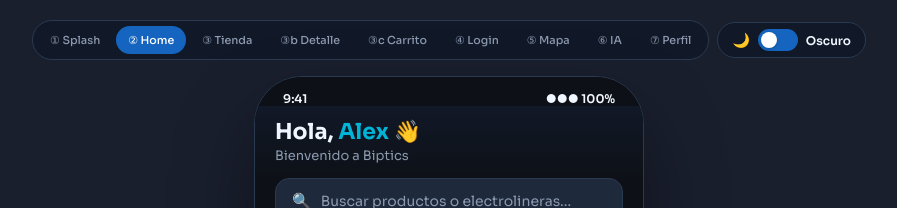
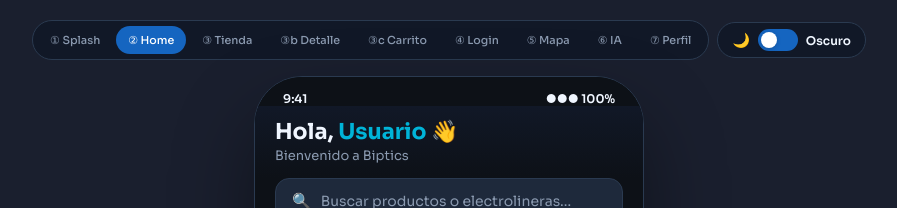
Before and after one commit to asoriano7/biptics-app, a Next.js app: page / in a window 1280 px wide. Both pictures are taken after a click on the button "Comenzar". Shown: the top 208 px of the page, without its empty margins (191-1088 px from the left). Built offline with nearby package versions, Linux system fonts and the light colour scheme; no server answers; the database is empty.

Commit message:
fix: Home nombre dinámico + Perfil layout y CSS corregido

```diff
--- a/components/screens/HomeScreen.tsx
+++ b/components/screens/HomeScreen.tsx
@@ -10,8 +10,12 @@ const PRODUCTS = [
 ]
 
 export default function HomeScreen() {
-  const { activeScreen, setScreen } = useAppStore()
+  const { activeScreen, setScreen, user } = useAppStore()
   const isActive = activeScreen === 'home'
+
+  const userName = user?.user_metadata?.full_name?.split(' ')[0]
+    || user?.email?.split('@')[0]
+    || 'Usuario'
 
   return (
     <div className={`${styles.home} ${isActive ? styles.active : ""}`}>
@@ -23,7 +27,7 @@ export default function HomeScreen() {
       {/* Header */}
       <div className={styles.header}>
         <h2 className={styles.greeting}>
-          Hola, <span className={styles.name}>Alex</span> 👋
+          Hola, <span className={styles.name}>{userName}</span> 👋
         </h2>
         <p className={styles.sub}>Bienvenido a Biptics</p>
       </div>
@@ -114,7 +118,7 @@ export default function HomeScreen() {
           </div>
         </div>
 
-        {/* FOOTER — Política de Privacidad */}
+        {/* FOOTER */}
         <div style={{
           marginTop: 24,
           paddingTop: 16,
@@ -124,12 +128,8 @@ export default function HomeScreen() {
         }}>
           <p style={{ margin: 0, fontSize: 11, color: 'var(--text-muted, #64748B)' }}>
             © 2026 Biptics · {' '}
-            <a
-              href="/privacidad"
-              target="_blank"
-              rel="noopener noreferrer"
-              style={{ color: '#00B4D8', textDecoration: 'none', fontSize: 11 }}
-            >
+            <a href="/privacidad" target="_blank" rel="noopener noreferrer"
+              style={{ color: '#00B4D8', textDecoration: 'none', fontSize: 11 }}>
               Política de Privacidad
             </a>
           </p>
--- a/components/screens/Profile.module.css
+++ b/components/screens/Profile.module.css
@@ -26,11 +26,18 @@
 /* Menu */
 .menuSection { margin-bottom:20px; }
 .menuTitle { font-size:11px;font-weight:700;color:var(--text-secondary);letter-spacing:.5px;text-transform:uppercase;margin-bottom:8px; }
+
 .menuItem { width:100%;display:flex;align-items:center;gap:12px;background:var(--bg-card);border:1px solid var(--border);border-radius:14px;padding:14px 16px;margin-bottom:8px;cursor:pointer;text-decoration:none;transition:all .2s; }
 .menuItem:active { opacity:.8; }
-.menuIcon { font-size:18px;width:28px;text-align:center; }
-.menuLabel { flex:1;font-size:14px;font-weight:500;color:var(--text-primary);text-align:left;transition:color .3s; }
-.menuArrow { font-size:14px;color:var(--text-secondary); }
+
+.menuIcon { font-size:18px;width:28px;text-align:center;flex-shrink:0; }
+
+/* menuContent agrupa label + sub en columna */
+.menuContent { flex:1;display:flex;flex-direction:column;align-items:flex-start;gap:2px; }
+.menuLabel { font-size:14px;font-weight:600;color:var(--text-primary);text-align:left;transition:color .3s;line-height:1.3; }
+.menuSub { font-size:11px;color:var(--text-secondary);text-align:left;line-height:1.3; }
+
+.menuArrow { font-size:14px;color:var(--text-secondary);flex-shrink:0; }
 
 /* Sign out */
 .signOutBtn { width:100%;padding:14px;background:rgba(230,57,70,.1);border:1px solid rgba(230,57,70,.3);border-radius:14px;color:#f87171;font-family:'Sora',sans-serif;font-size:14px;font-weight:600;cursor:pointer;transition:all .2s;margin-bottom:12px; }
```
